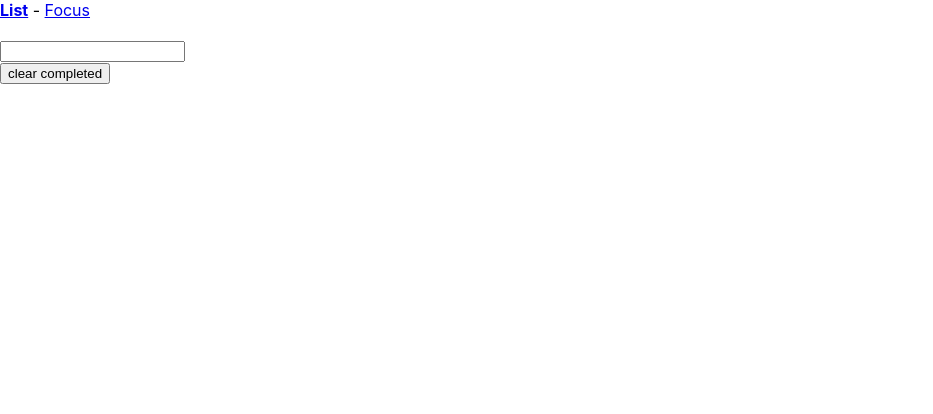
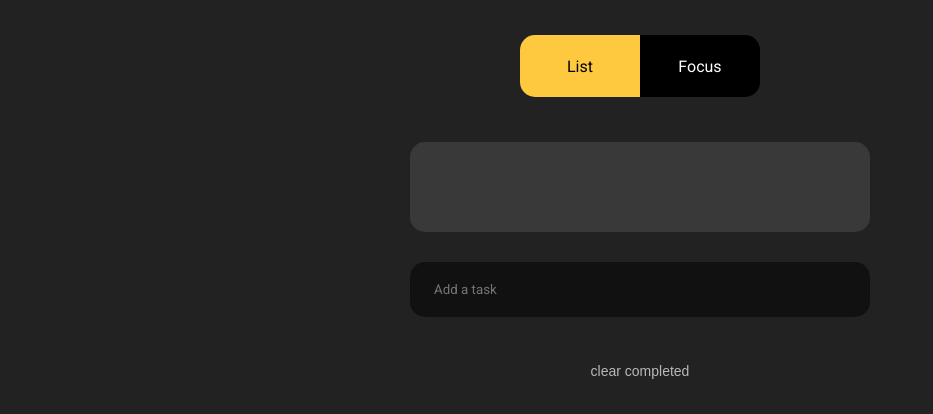
Before and after one commit to mrwade/todo-list, a React (Create React App) app: page / in a window 1280 px wide. Shown: the top 414 px of the page, without its empty margins (0-933 px from the left). Built offline with nearby package versions, Linux system fonts and the light colour scheme.

Commit message:
Add styled-components and a lot of app styling

```diff
--- a/package.json
+++ b/package.json
@@ -16,6 +16,7 @@
     "react-dom": "^17.0.2",
     "react-router-dom": "^5.3.0",
     "react-scripts": "4.0.3",
+    "styled-components": "^5.3.1",
     "typescript": "^4.1.2",
     "web-vitals": "^1.0.1"
   },
@@ -45,6 +46,7 @@
   },
   "devDependencies": {
     "@types/lodash": "^4.14.172",
-    "@types/react-router-dom": "^5.1.8"
+    "@types/react-router-dom": "^5.1.8",
+    "@types/styled-components": "^5.1.14"
   }
 }
--- a/public/index.html
+++ b/public/index.html
@@ -24,6 +24,12 @@
       work correctly both with client-side routing and a non-root public URL.
       Learn how to configure a non-root public URL by running `npm run build`.
     -->
+    <link rel="preconnect" href="https://fonts.googleapis.com" />
+    <link rel="preconnect" href="https://fonts.gstatic.com" crossorigin />
+    <link
+      href="https://fonts.googleapis.com/css2?family=Roboto&display=swap"
+      rel="stylesheet"
+    />
     <title>React App</title>
   </head>
   <body>
--- a/src/App.tsx
+++ b/src/App.tsx
@@ -1,27 +1,69 @@
 import React from 'react';
 import { BrowserRouter, NavLink, Route, Switch } from 'react-router-dom';
+import styled from 'styled-components';
 import TaskContext from './contexts/task-store';
 import useLocalStorage from './hooks/use-local-storage';
 import FocusScreen from './screens/FocusScreen';
 import ListScreen from './screens/ListScreen';
+import { colors, GlobalStyle } from './styles';
 import { Task } from './types';
+
+const Layout = styled.div`
+  align-items: center;
+  display: flex;
+  flex-direction: column;
+  min-height: 100vh;
+  padding: 35px;
+`;
+
+const Nav = styled.nav`
+  display: flex;
+  margin-bottom: 45px;
+`;
+
+const TabButton = styled(NavLink)`
+  align-items: center;
+  background: #000;
+  color: #fff;
+  display: flex;
+  height: 62px;
+  justify-content: center;
+  text-decoration: none;
+  width: 120px;
+
+  &:first-child {
+    border-top-left-radius: 15px;
+    border-bottom-left-radius: 15px;
+  }
+
+  &:last-child {
+    border-top-right-radius: 15px;
+    border-bottom-right-radius: 15px;
+  }
+
+  &.active {
+    background: ${colors.primary};
+    color: #000;
+  }
+`;
 
 function App() {
   const [tasks, setTasks] = useLocalStorage<Task[]>('tasks', []);
 
   return (
+    <>
+      <GlobalStyle />
       <BrowserRouter>
         <TaskContext.Provider value={[tasks, setTasks]}>
-        <nav>
-          <NavLink exact to="/" activeStyle={{ fontWeight: 'bold' }}>
+          <Layout>
+            <Nav>
+              <TabButton exact to="/" activeClassName="active">
                 List
-          </NavLink>{' '}
-          -{' '}
-          <NavLink to="/focus" activeStyle={{ fontWeight: 'bold' }}>
+              </TabButton>
+              <TabButton to="/focus" activeClassName="active">
                 Focus
-          </NavLink>
-        </nav>
-        <br />
+              </TabButton>
+            </Nav>
 
             <Switch>
               <Route exact path="/">
@@ -31,8 +73,10 @@ function App() {
                 <FocusScreen />
               </Route>
             </Switch>
+          </Layout>
         </TaskContext.Provider>
       </BrowserRouter>
+    </>
   );
 }
 
--- /dev/null
+++ b/src/components/Button.ts
@@ -0,0 +1,14 @@
+import styled from 'styled-components';
+import { colors } from '../styles';
+
+const Button = styled.button`
+  background: ${colors.primary};
+  border: none;
+  border-radius: 15px;
+  color: #000;
+  height: 46px;
+  padding-left: 30px;
+  padding-right: 30px;
+`;
+
+export default Button;
--- /dev/null
+++ b/src/components/IconButton.ts
@@ -0,0 +1,8 @@
+import styled from 'styled-components';
+
+const IconButton = styled.button`
+  background: none;
+  border: none;
+`;
+
+export default IconButton;
--- /dev/null
+++ b/src/components/Spacer.tsx
@@ -0,0 +1,12 @@
+import React from 'react';
+
+type Props =
+  | { flex: number; height?: never; width?: never }
+  | { flex?: never; height: number; width?: never }
+  | { flex?: never; height?: never; width: number };
+
+const Spacer: React.FC<Props> = ({ flex, height, width }) => {
+  return <div style={{ flex, height, width }} />;
+};
+
+export default Spacer;
--- /dev/null
+++ b/src/components/TextButton.ts
@@ -0,0 +1,10 @@
+import styled from 'styled-components';
+
+const TextButton = styled.button`
+  background: none;
+  border: none;
+  color: #b8b8b8;
+  font-size: 14px;
+`;
+
+export default TextButton;
--- /dev/null
+++ b/src/icons/DeleteIcon.tsx
@@ -0,0 +1,20 @@
+import React from 'react';
+
+const DeleteIcon = () => {
+  return (
+    <svg
+      width="14"
+      height="18"
+      viewBox="0 0 14 18"
+      fill="none"
+      xmlns="http://www.w3.org/2000/svg"
+    >
+      <path
+        d="M1 16C1 17.1 1.9 18 3 18H11C12.1 18 13 17.1 13 16V4H1V16ZM3 6H11V16H3V6ZM10.5 1L9.5 0H4.5L3.5 1H0V3H14V1H10.5Z"
+        fill="#FFC93F"
+      />
+    </svg>
+  );
+};
+
+export default DeleteIcon;
--- a/src/screens/FocusScreen.tsx
+++ b/src/screens/FocusScreen.tsx
@@ -1,5 +1,25 @@
 import React from 'react';
+import styled from 'styled-components';
+import Button from '../components/Button';
+import Spacer from '../components/Spacer';
+import TextButton from '../components/TextButton';
 import useTaskStore from '../hooks/use-task-store';
+
+const Container = styled.div`
+  align-items: center;
+  display: flex;
+  flex-direction: column;
+  flex: 1;
+`;
+
+const Task = styled.div`
+  align-items: center;
+  display: flex;
+  flex: 1;
+  font-size: 32px;
+  justify-content: center;
+  padding-bottom: 45px;
+`;
 
 type Props = {};
 
@@ -15,11 +35,12 @@ const FocusScreen: React.FC<Props> = () => {
   };
 
   return task ? (
-    <div>
-      <div>{task.label}</div>
-      <button onClick={handleMarkCompleted}>mark completed</button>
-      <button onClick={shuffleFocusedTask}>nope</button>
-    </div>
+    <Container>
+      <Task>{task.label}</Task>
+      <Button onClick={handleMarkCompleted}>Mark completed</Button>
+      <Spacer height={45} />
+      <TextButton onClick={shuffleFocusedTask}>nope</TextButton>
+    </Container>
   ) : (
     <div>No incomplete tasks. Yay!</div>
   );
--- a/src/screens/ListScreen.tsx
+++ b/src/screens/ListScreen.tsx
@@ -1,6 +1,49 @@
 import React, { ChangeEvent, KeyboardEvent, useState } from 'react';
+import styled from 'styled-components';
+import IconButton from '../components/IconButton';
+import Spacer from '../components/Spacer';
+import TextButton from '../components/TextButton';
 import useTaskStore from '../hooks/use-task-store';
+import DeleteIcon from '../icons/DeleteIcon';
 import { Task } from '../types';
+
+const Container = styled.div`
+  display: flex;
+  flex-direction: column;
+  align-items: stretch;
+  width: 460px;
+`;
+
+const List = styled.div`
+  background: rgba(255, 255, 255, 0.1);
+  border-radius: 15px;
+  display: flex;
+  flex-direction: column;
+  padding: 45px 24px;
+`;
+
+const ListItem = styled.label`
+  align-items: center;
+  display: flex;
+  font-size: 18px;
+  padding: 4px 0;
+`;
+
+const DeleteButton = styled(IconButton)`
+  visibility: hidden;
+
+  ${ListItem}:hover & {
+    visibility: visible;
+  }
+`;
+
+const Input = styled.input`
+  background: rgba(0, 0, 0, 0.5);
+  border: none;
+  border-radius: 15px;
+  color: #fff;
+  padding: 20px 24px;
+`;
 
 type Props = {};
 
@@ -33,29 +76,36 @@ const ListScreen: React.FC<Props> = () => {
   console.log(tasks);
 
   return (
-    <div>
-      <div>
+    <Container>
+      <List>
         {tasks.map((task) => (
-          <div key={task.id}>
+          <ListItem key={task.id}>
             <input
               type="checkbox"
               checked={task.isComplete}
               onChange={handleTaskCompleteChange(task)}
-            />{' '}
+            />
+            <Spacer width={24} />
             {task.label}
-            <button onClick={handleTaskDeleteClick(task)}>delete</button>
-          </div>
+            <Spacer flex={1} />
+            <DeleteButton onClick={handleTaskDeleteClick(task)}>
+              <DeleteIcon />
+            </DeleteButton>
+          </ListItem>
         ))}
-      </div>
-      <input
+      </List>
+      <Spacer height={30} />
+      <Input
+        placeholder="Add a task"
         value={newTaskLabel}
         onChange={handleNewTaskLabelChange}
         onKeyPress={handleNewTaskKeyPress}
       />
-      <div>
-        <button onClick={handleClearClick}>clear completed</button>
-      </div>
-    </div>
+      <Spacer height={45} />
+      <TextButton onClick={handleClearClick} style={{ alignSelf: 'center' }}>
+        clear completed
+      </TextButton>
+    </Container>
   );
 };
 
--- /dev/null
+++ b/src/styles.ts
@@ -0,0 +1,20 @@
+import { createGlobalStyle } from 'styled-components';
+
+export const colors = {
+  primary: '#FFC93F',
+};
+
+export const GlobalStyle = createGlobalStyle`
+  * {
+    box-sizing: border-box;
+  }
+
+  body {
+    background: #222;
+    color: #fff;
+  }
+
+  body, input {
+    font-family: 'Roboto', sans-serif;
+  }
+`;
```
Also changed, not shown: 1 other file (tests, documents, lock files or other folders). Lines whose indentation alone changed are shown as unchanged.
